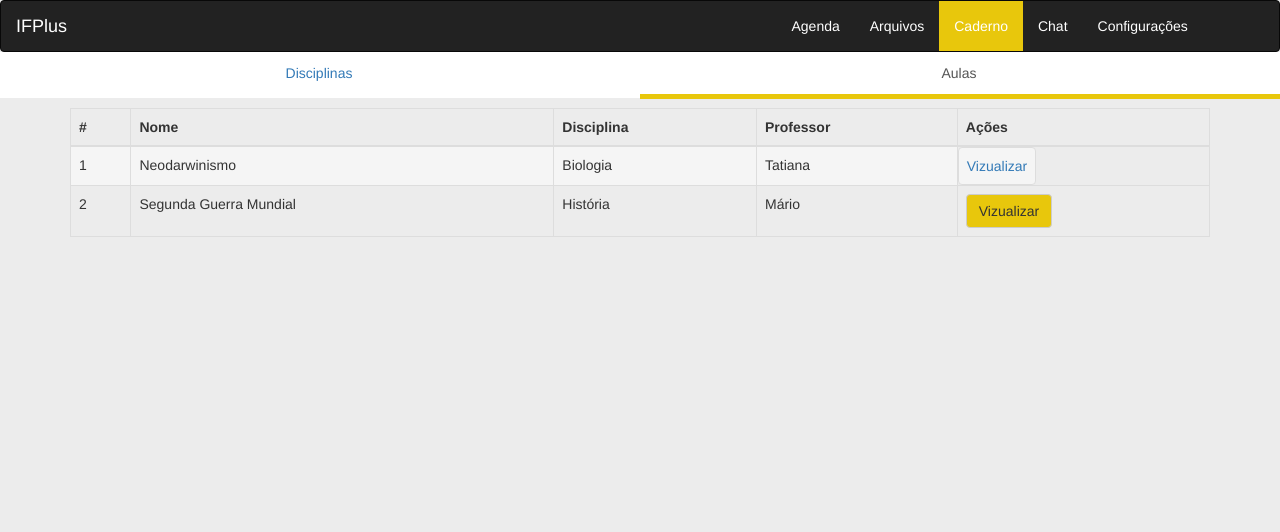
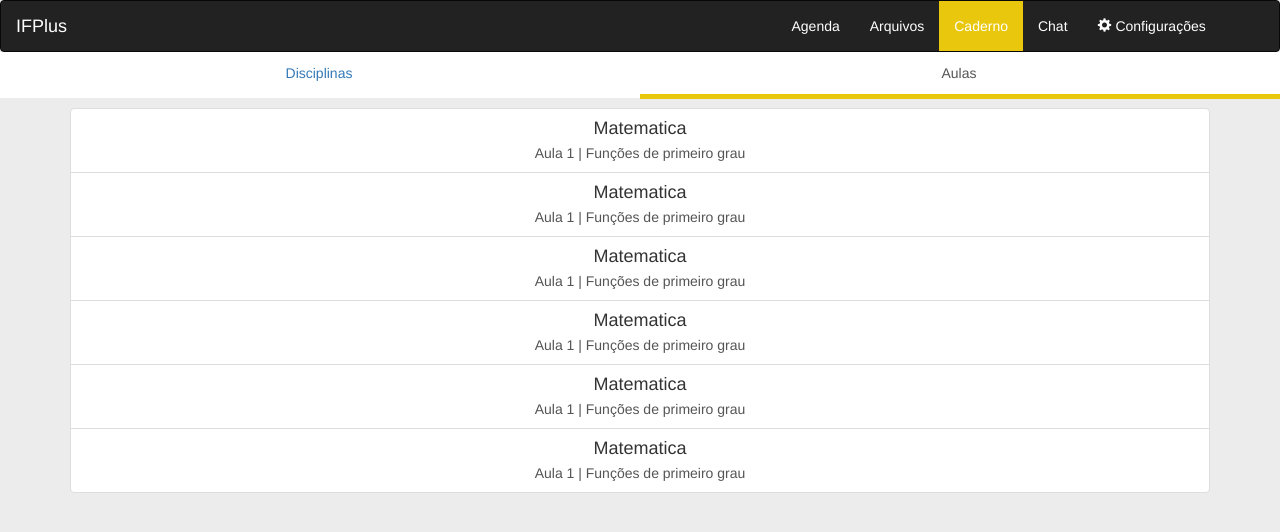
Before and after one commit to lucasgdutra/IFPlus, a PHP site: page /View/Caderno/index.php in a window 1280 px wide, after a click on "Aulas". Shown: the top 532 px of the page. Run offline with PHP 8.4, Linux system fonts and the light colour scheme.

Commit message:
Adicionando conteúdo do caderno

```diff
--- a/View/Caderno/index.php
+++ b/View/Caderno/index.php
@@ -26,37 +26,38 @@ and open the template in the editor.
             <div class="tab-content container">
 
                 <div role="tabpanel" class="tab-pane active" id="caderno-disc">
-                    <button type="button" class="list-group-item ">Artes</button>
+                    <a href="#" aria-controls="caderno-aula" class="list-group-item ">
+                        <h4>Matematica</h4>
+                    </a>
                 </div>
 
                 <div role="tabpanel" class="tab-pane" id="caderno-aula">
-                    <table class=" table table-bordered table-responsive">
-                        <thead>
-                            <tr >
-                                <th>#</th>
-                                <th>Nome</th>
-                                <th>Disciplina</th>
-                                <th>Professor</th>
-                                <th>Ações</th>
-                            </tr>
-                        </thead>
-                        <tbody>
-                            <tr class="active">
-                                <td>1</td>
-                                <td>Neodarwinismo</td>
-                                <td>Biologia</td>
-                                <td>Tatiana</td>
-                                <td class="btn btn-default"><a >Vizualizar</a></td>
-                            </tr>
-                            <tr>
-                                <td>2</td>
-                                <td>Segunda Guerra Mundial</td>
-                                <td>História</td>
-                                <td>Mário</td>
-                                <td><a class="btn btn-default">Vizualizar</a></td>
-                            </tr>
-                        </tbody>
-                    </table>
+                    <div class="list-group">
+                        <a href="#" class="list-group-item ">
+                            <h4 class="list-group-item-heading">Matematica</h4>
+                            <p class="list-group-item-text">Aula 1 | Funções de primeiro grau</p>
+                        </a>
+                        <a href="#" class="list-group-item ">
+                            <h4 class="list-group-item-heading">Matematica</h4>
+                            <p class="list-group-item-text">Aula 1 | Funções de primeiro grau</p>
+                        </a>
+                        <a href="#" class="list-group-item ">
+                            <h4 class="list-group-item-heading">Matematica</h4>
+                            <p class="list-group-item-text">Aula 1 | Funções de primeiro grau</p>
+                        </a>
+                        <a href="#" class="list-group-item ">
+                            <h4 class="list-group-item-heading">Matematica</h4>
+                            <p class="list-group-item-text">Aula 1 | Funções de primeiro grau</p>
+                        </a>
+                        <a href="#" class="list-group-item ">
+                            <h4 class="list-group-item-heading">Matematica</h4>
+                            <p class="list-group-item-text">Aula 1 | Funções de primeiro grau</p>
+                        </a>
+                        <a href="#" class="list-group-item ">
+                            <h4 class="list-group-item-heading">Matematica</h4>
+                            <p class="list-group-item-text">Aula 1 | Funções de primeiro grau</p>
+                        </a>
+                    </div>
                 </div>
             </div>
         </div>
--- a/View/bibliotecas/css/style.css
+++ b/View/bibliotecas/css/style.css
@@ -44,6 +44,6 @@
     cursor: default;
 }
 
-.tab-pane > button{
+.list-group-item{
     text-align: center;
 }
--- a/View/header.php
+++ b/View/header.php
@@ -52,7 +52,12 @@
                             ?>>
                                 <a  href="../Chat/">Chat</a>
                             </li>
-                            <li><a href="#">Configurações</a></li>
+                            <li>
+                                <a href="#">
+                                    <span class="glyphicon glyphicon-cog"></span>
+                                    Configurações
+                                </a>
+                            </li>
                         </ul>
                     </div>
                 </div>
```
